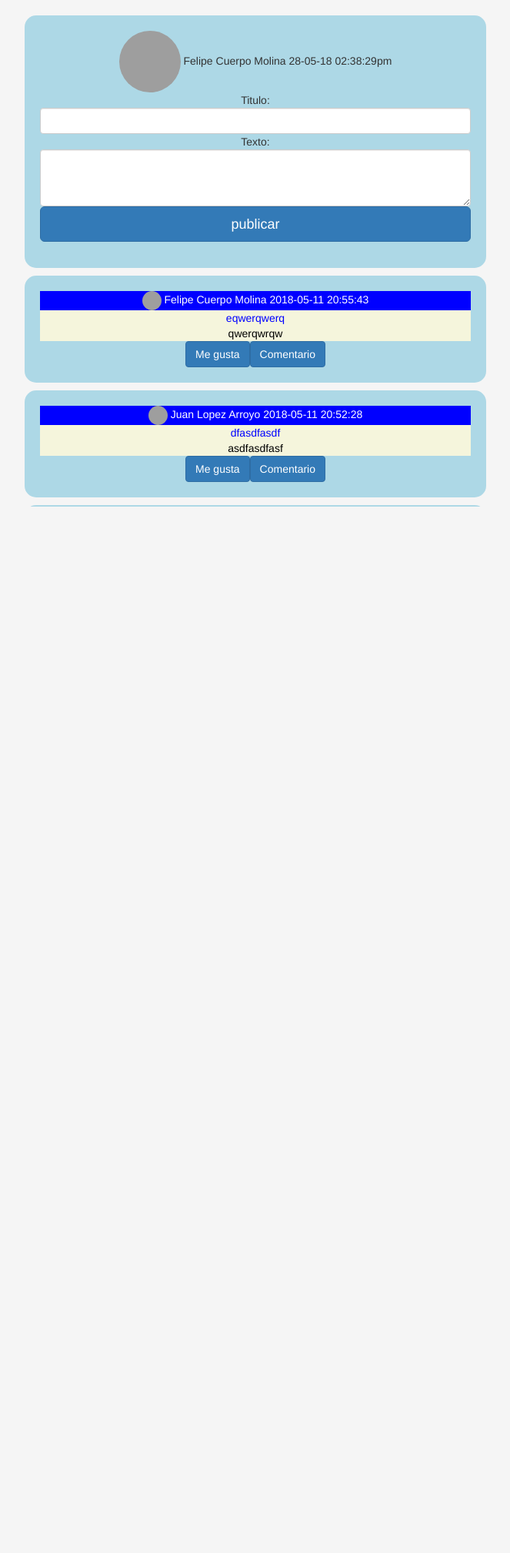
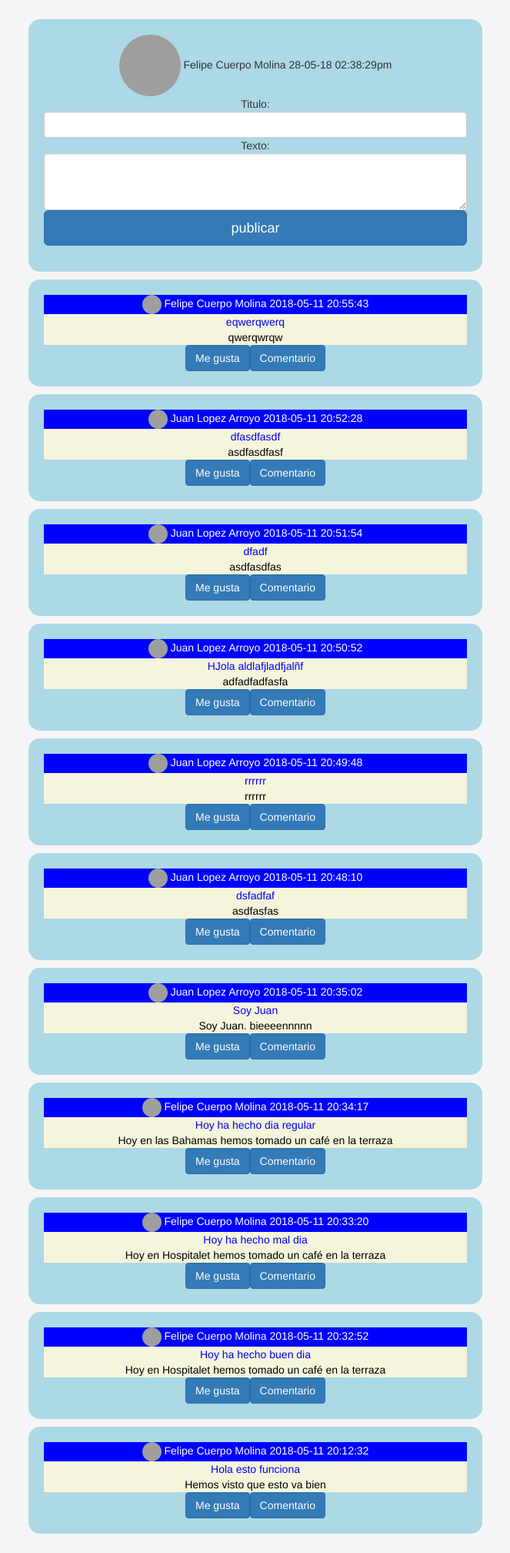
Before and after one commit to fcuerpo2/INFOLIONS_FINAL2, a PHP site: page /php/principal.php in a window 1280 px wide. Shown: the part 52-2069 px from the top of the page at 77% size, without its empty margins (308-971 px from the left). Before the commit the page ends 710 px from the top, so only its background shows below. Run offline with PHP 8.4, Linux system fonts and the light colour scheme; a user stored in the database is signed in; data comes from the database, SQL or seed files in the repository; data that the repository does not hold is empty; grey boxes are pictures that could not be loaded.

Commit message:
Cambios Importantes Javi

```diff
--- a/php/principal.php
+++ b/php/principal.php
@@ -2,8 +2,7 @@
 header('Cache-Control: no-cache, must-revalidate'); // HTTP/1.1
 header('Expires: Sat, 1 Jul 2000 05:00:00 GMT'); // Fecha en el pasado
 include '../lib/lib1.php';
-if (session_id() == '')
-    session_start();
+if (session_id() === '') { session_start(); }
 
 if($_SESSION['usu']['idUsuario']!=""){
 
@@ -50,13 +49,11 @@ echo "
     visibility: hidden;
     width:0px;
     height:0px;
-}</style>
-
+}
+</style>
 </head>
 <body onload='cargarmuro()'>
 <center>
-
-
 <div id='cabecera'>
   <nav class='navbar navbar-inverse'>
     <div class='container-fluid'>
@@ -75,40 +72,48 @@ echo "
                 <li><a href='./contactos.php'>Contactos</a></li>
             </ul>
             <ul class='nav navbar-nav navbar-right'>
-        <li><a href='#'><span class='glyphicon glyphicon-user'></span>
-         Bienvenido $nombre $apellidos</a></li>
+                <li><a href='#'><span class='glyphicon glyphicon-user'></span> Bienvenido $nombre $apellidos</a></li>
                 <li><a href='#' onclick='salir();'><span class='glyphicon glyphicon-log-in'></span> Cerrar Sesión</a></li>
             </ul>
         </div>
     </div>
   </nav>
+</div>
 
+   	<div class='row' style='margin: 0 auto;'>
+  		<div class='col-md-3' style='margin-top: 5px; margin-bottom: 5px;'>
+  		  	<div id='geolocalizacion'></div>
+  		  	<div id='anuncio-left'></div>
   		</div>
+  		<div class='col-md-6' style='margin-top: 5px; margin-bottom: 5px;'>
+  		   	<div id='anuncio-top'></div>
    			<div id='imagen'></div>
    			<div id='perfiles'></div>
-   <div id='tags' style='max-height: 300px; overflow: auto;'>";
+   			<div id='tags'>";
 
 
 for($i=0;$i<count($miArray);$i++){
 $foto=$miArray[$i]['FotoPortada'];
-echo "<div class='tag'><div class='cabecera'><img src='../doc/fotoportada/$foto' onclick=verImagen(".$foto."))/>  ".$miArray[$i]['Nombre']." ".$miArray[$i]['Apellidos']."      ".$miArray[$i]['Fecha']."</div>";
+echo "<div class='tag'><div class='cabecera'><img src='../doc/fotoportada/$foto' class='escalar' onclick=verImagen(".$foto."))/>  ".$miArray[$i]['Nombre']." ".$miArray[$i]['Apellidos']."      ".$miArray[$i]['Fecha']."</div>";
 echo "<div class='titulo'>".$miArray[$i]['Cabecera']."</div>";
 echo "<div class='texto'>".$miArray[$i]['Texto']."</div>";
 echo "<div class='imagenes'></div>";
 echo "<div class='botones'><input type='button' class='btn btn-primary' value='Me gusta'/><input type='button' class='btn btn-primary' value='Comentario'/></div>";
 echo "<div class='comentarios'></div></div>";
-
 }
 
-echo "</div></center></body>";
-
-
+echo "		</div>
+		</div>
+  		<div class='col-md-3' style='margin-top: 5px; margin-bottom: 5px;'>
+  		  		<div id='grupos'></div>
+  			 	<div id='anuncio-right'></div>
+  		</div>
+  	</div>
+	</center>";
 }
 else{
-
   header("location: ../index.php");
-
 }
-
 ?>
+</body>
 </html>
```
Lines whose indentation alone changed are shown as unchanged.
